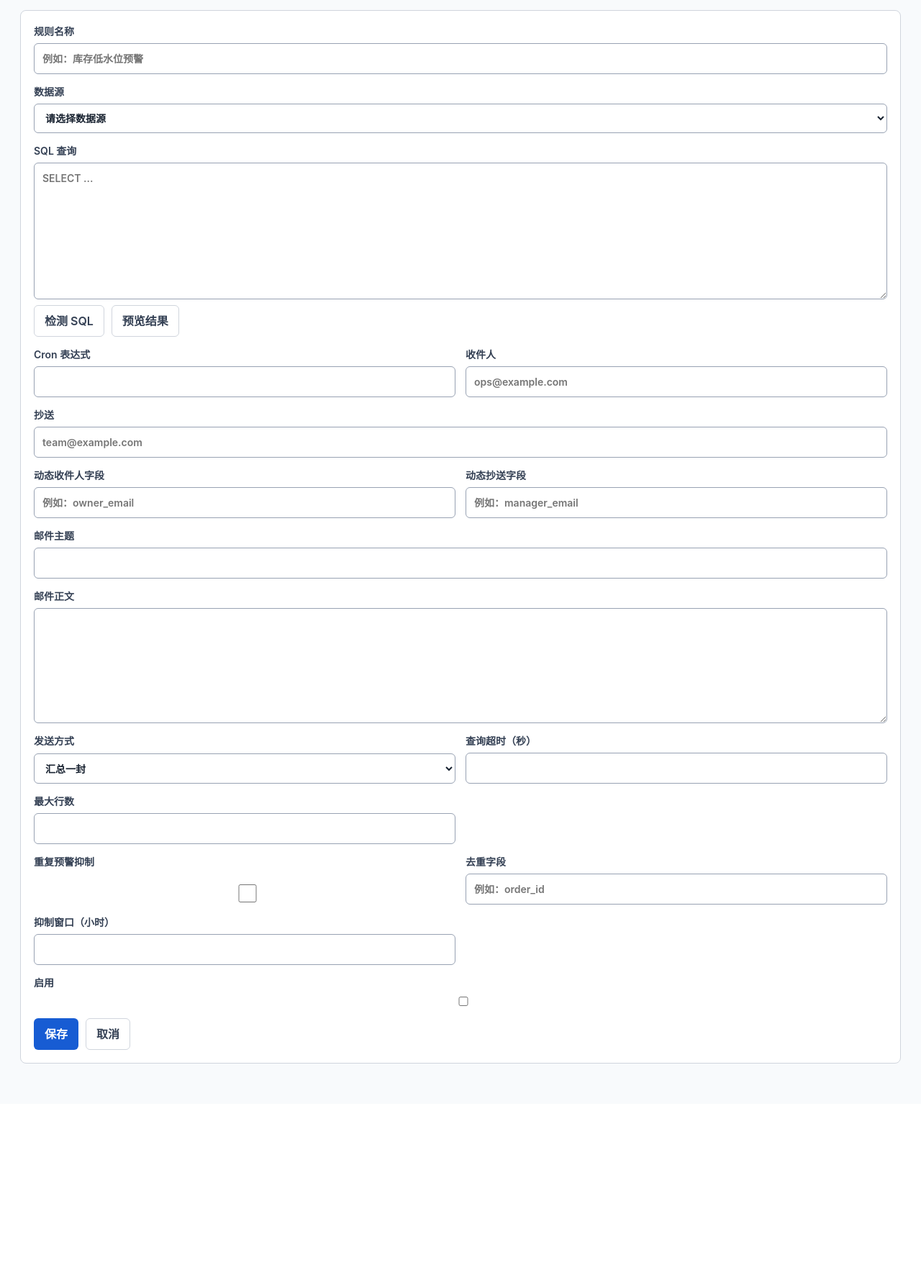
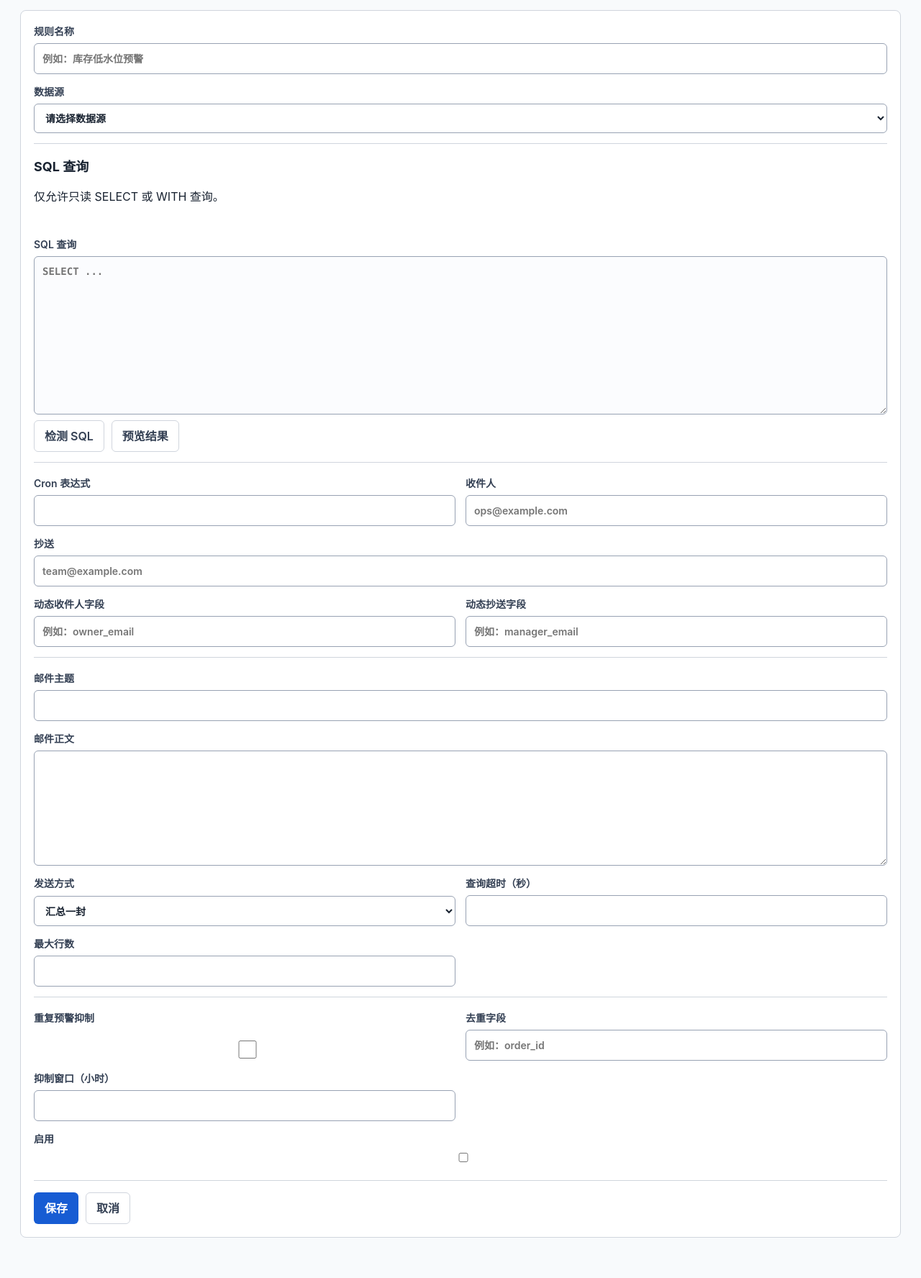
Before and after one commit to leileipei/Early-Warning-System, a Python web app: template app/templates/rule_form.html in a window 1280 px wide. Shown: the part 141-1917 px from the top of the page at 72% size. Before the commit the page ends 1619 px from the top, so only its background shows below. Run offline with Jinja, Linux system fonts and the light colour scheme; the template is opened without the code that fills it, so the values that code supplies are empty.

Commit message:
feat: polish configuration and form workflows

```diff
--- a/app/static/styles.css
+++ b/app/static/styles.css
@@ -279,6 +279,41 @@
   align-items: center;
 }
 
+.form-section {
+  display: grid;
+  gap: 14px;
+  padding-top: 18px;
+  border-top: 1px solid var(--border);
+}
+
+.form-section:first-child {
+  padding-top: 0;
+  border-top: 0;
+}
+
+.form-actions {
+  margin-top: 8px;
+  padding-top: 16px;
+  border-top: 1px solid var(--border);
+}
+
+.sql-workspace textarea {
+  min-height: 220px;
+  background: #fbfcfe;
+  font-family: ui-monospace, SFMono-Regular, Menlo, Monaco, Consolas, monospace;
+}
+
+.auth-shell {
+  display: grid;
+  max-width: 420px;
+  margin: 48px auto 0;
+}
+
+.auth-shell .auth-panel {
+  max-width: none;
+  margin: 0;
+}
+
 .filter-form {
   display: grid;
   grid-template-columns: repeat(6, minmax(120px, 1fr));
--- a/app/templates/login.html
+++ b/app/templates/login.html
@@ -2,6 +2,7 @@
 {% from "_csrf.html" import csrf_input %}
 
 {% block content %}
+<section class="auth-shell">
   <section class="auth-panel panel">
     <h1>管理员登录</h1>
     <form class="stacked-form" method="post" action="/login">
@@ -17,4 +18,5 @@
       <button class="button" type="submit">登录</button>
     </form>
   </section>
+</section>
 {% endblock %}
--- a/app/templates/rule_form.html
+++ b/app/templates/rule_form.html
@@ -15,6 +15,7 @@
   <p class="form-error">{{ error }}</p>
   {% endif %}
   <form class="stacked-form" method="post" action="{{ action }}">
+    <section class="form-section">
       {{ csrf_input(csrf_token) }}
       <label>
         <span>规则名称</span>
@@ -31,6 +32,14 @@
           {% endfor %}
         </select>
       </label>
+    </section>
+    <section class="form-section sql-workspace">
+      <div class="section-heading">
+        <div>
+          <h2>SQL 查询</h2>
+          <p class="section-description">仅允许只读 SELECT 或 WITH 查询。</p>
+        </div>
+      </div>
       <label>
         <span>SQL 查询</span>
         <textarea name="sql_text" rows="8" placeholder="SELECT ..." data-sql-input required>{{ form.get('sql_text', '') }}</textarea>
@@ -41,6 +50,8 @@
         <span class="field-feedback" data-sql-check-result role="status" aria-live="polite"></span>
       </div>
       <div class="preview-panel" data-sql-preview-result aria-live="polite"></div>
+    </section>
+    <section class="form-section">
       <div class="form-row">
         <label>
           <span>Cron 表达式</span>
@@ -65,6 +76,8 @@
           <input name="dynamic_cc_field" value="{{ form.get('dynamic_cc_field', '') }}" placeholder="例如：manager_email">
         </label>
       </div>
+    </section>
+    <section class="form-section">
       <label>
         <span>邮件主题</span>
         <input name="subject_template" value="{{ form.get('subject_template', '') }}" required>
@@ -90,6 +103,8 @@
           <input name="max_rows" type="number" value="{{ form.get('max_rows', '500') }}" min="1">
         </label>
       </div>
+    </section>
+    <section class="form-section">
       <div class="form-row">
         <label>
           <span>重复预警抑制</span>
@@ -108,7 +123,8 @@
         <span>启用</span>
         <input name="enabled" type="checkbox" {% if form.get('enabled', 'on') %}checked{% endif %}>
       </label>
-    <div class="button-row">
+    </section>
+    <div class="button-row form-actions">
       <button class="button" type="submit">保存</button>
       <a class="button button-secondary" href="/rules">取消</a>
     </div>
```
Also changed, not shown: app/templates/settings.html (+16 -0 lines), app/templates/smtp_form.html (+7 -1 lines), app/templates/sql_server_form.html (+7 -1 lines), tests/test_auth.py (+9 -0 lines), tests/test_routes.py (+14 -0 lines). Lines whose indentation alone changed are shown as unchanged.
